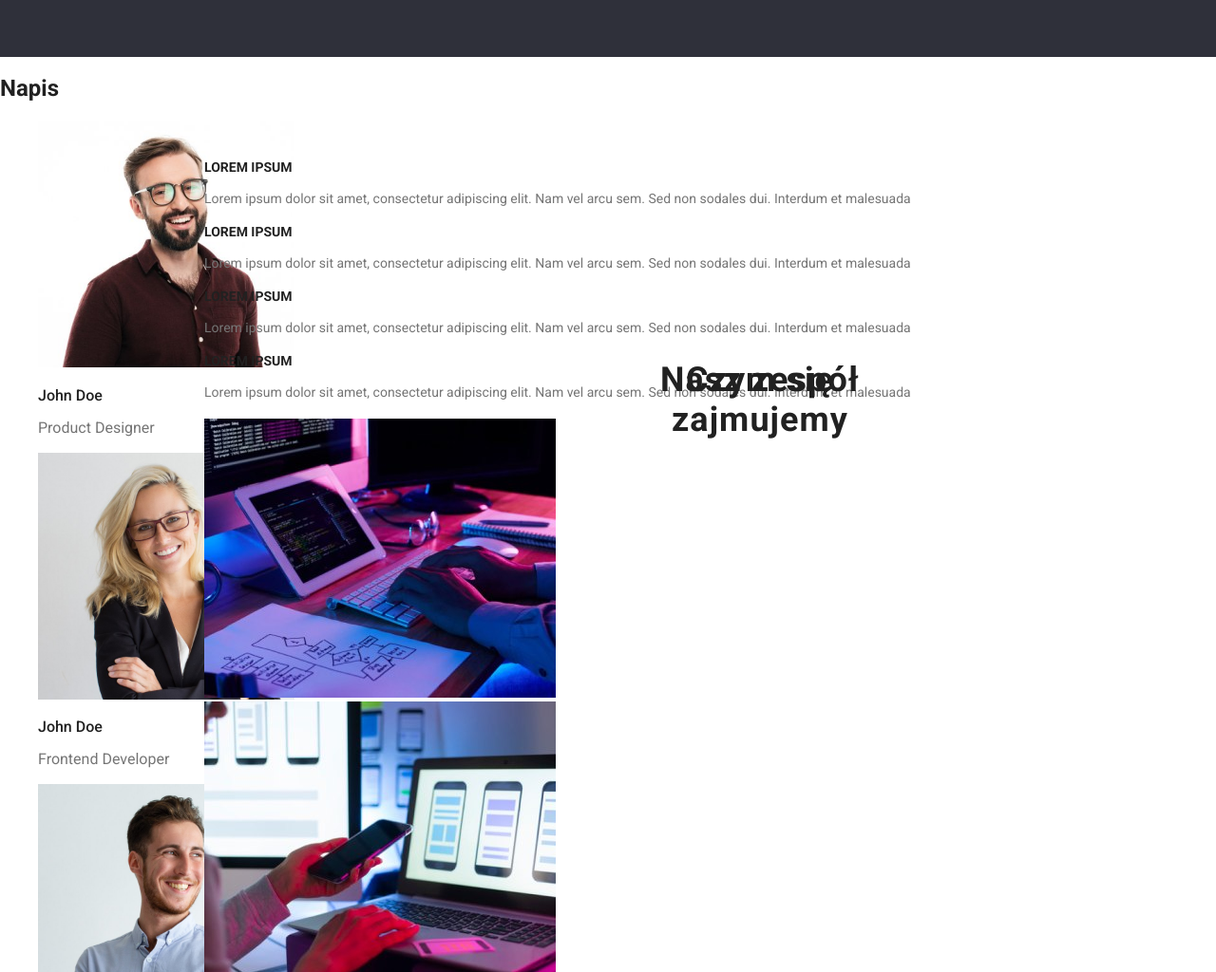
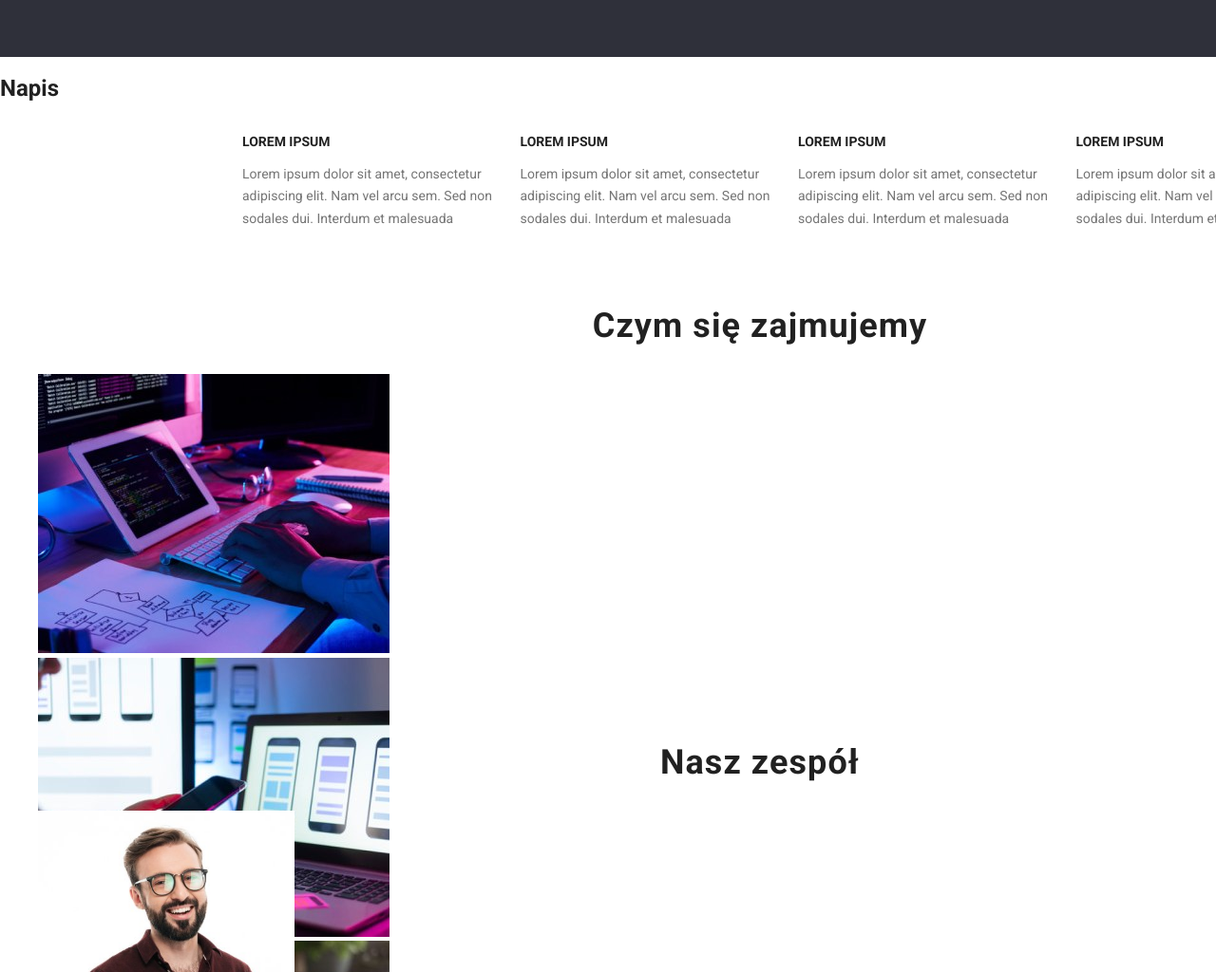
Before and after one commit to KlaudiuszPotocki/goit-markup-hw-03, a plain HTML site: page index.html in a window 1280 px wide. Shown: the part 620-1644 px from the top of the page at 95% size. Drawn offline with Linux system fonts and the light colour scheme.

Commit message:
I centered .headers-sections and .block-paragraph-title

```diff
--- a/css/styles.css
+++ b/css/styles.css
@@ -91,12 +91,9 @@ ul {
     font-size: 14px;
 }
 .headers-sections {
-    position: absolute;
-    width: 352px;
-    height: 42px;
-    left: 624px;
-    top: 969px;
-
+    text-align: center;
+    margin-top: 94px;
+    text-align: center;
     font-family: "Roboto";
     font-style: normal;
     font-weight: 700;
@@ -149,8 +146,7 @@ ul {
 /* positioning on the website */
 
 .container {
-    width: 1200px;
-
+    width: 1600px;
 }
 
 .block-header {
@@ -191,11 +187,13 @@ ul {
 }
 
 .block-paragraph-title {
-    position: absolute;
+    display: flex;
+    justify-content: center;
     width: 1170px;
     height: 101px;
-    left: 215px;
+    margin-left: 215px;
     top: 774px;
+    gap: 30;
 }
 
 .button-in-main {
@@ -222,7 +220,6 @@ ul {
 }
 
 .block-images {
-    position: absolute;
     width: 370px;
     height: 294px;
     left: 215px;
```
